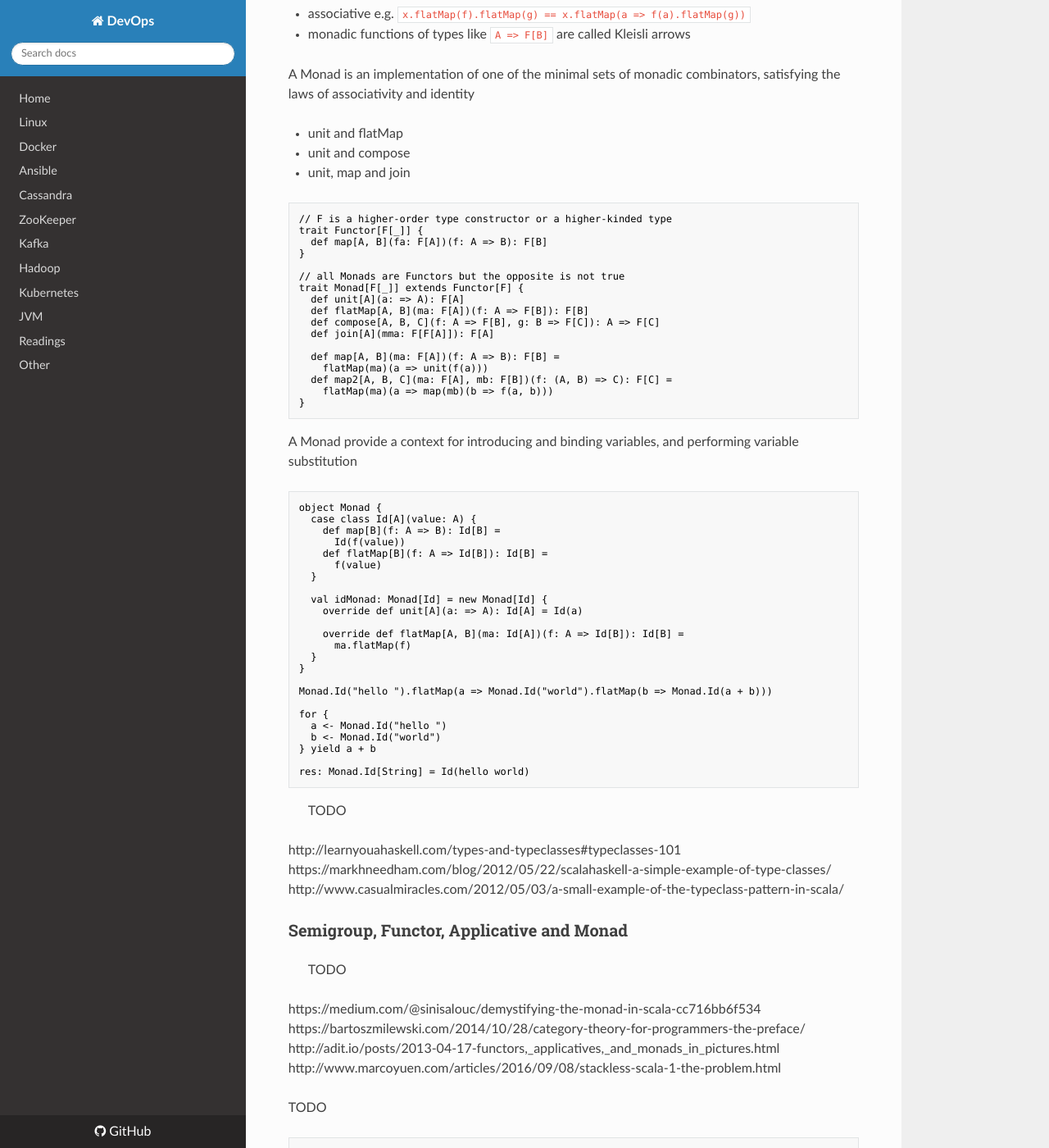
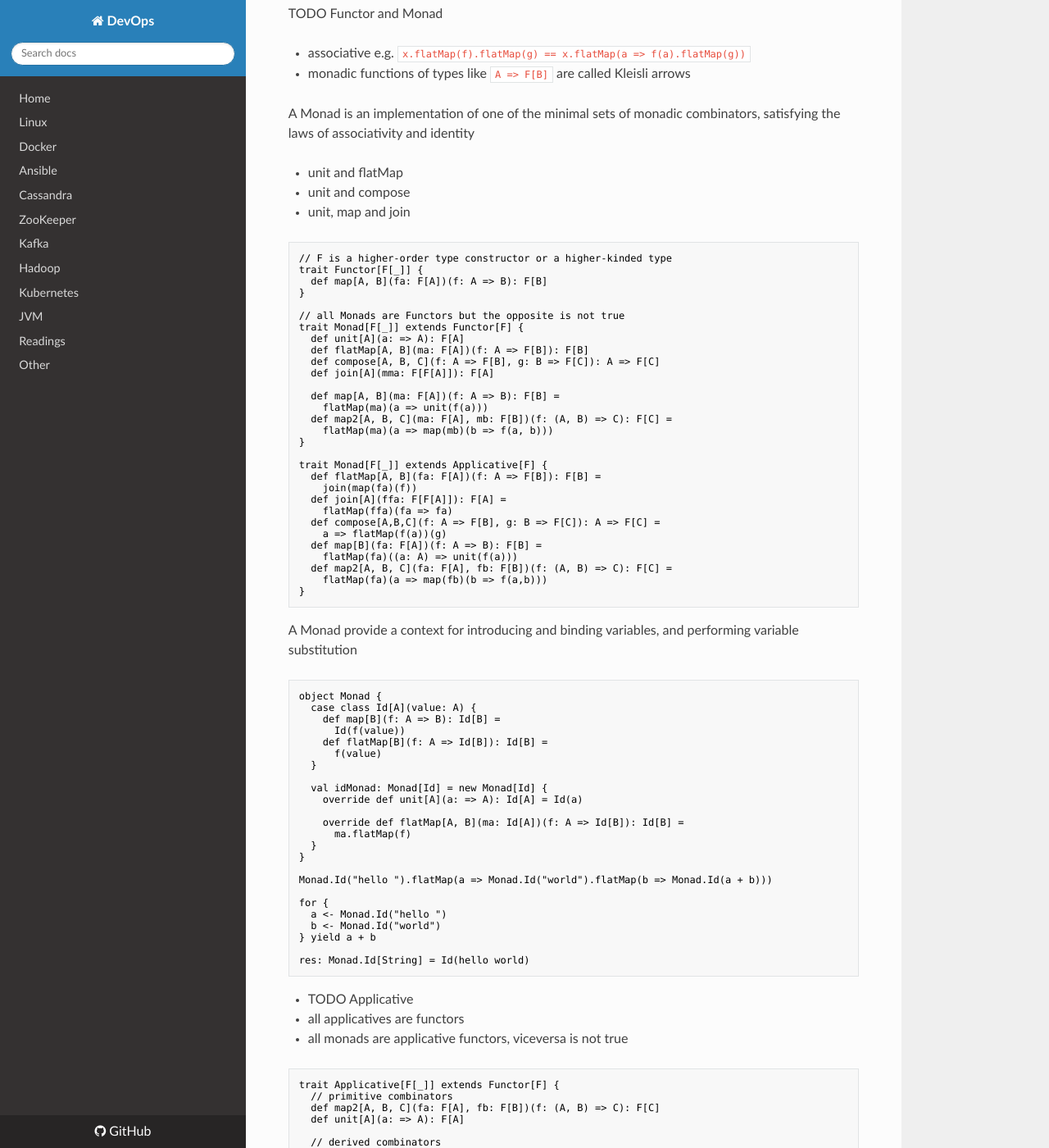
Before and after one commit to niqdev/devops, an MkDocs documentation site: the page built from docs/_scala.md, in a window 1280 px wide and 1400 px high, scrolled down 2065 px. Shown: the whole window at 82% size. Built offline with MkDocs 1.6.1, drawn with Linux system fonts in a browser that asks for light colours; nearby versions of some CDN libraries; old or Windows-style settings are respelled for this version of MkDocs; some of the changed text lies outside the part shown.

Commit message:
doc: update scala

````diff
--- a/docs/_scala.md
+++ b/docs/_scala.md
@@ -48,10 +48,12 @@
 * [All you don't need to know about Typeclasses](http://workday.github.io/assets/scala-exchange-type-classes)
 
 TODO
-* Semigroup: compose
-* Monoid: compose + identity
-* Functor
-* Monad
+* Semigroup: associativity
+* Monoid: associativity + identity
+* Functor: map
+* Monad: any of 3 monadic laws (e.g. unit + flatMap) + associativity and identity (extends Functor)
+* Applicative functor
+* Traversable functor
 
 What is a Monoid? Is an algebraic type with 2 laws, a binary operation over that type, satisfying associativity and an identity element
 
@@ -114,6 +116,19 @@ trait Monad[F[_]] extends Functor[F] {
   def map2[A, B, C](ma: F[A], mb: F[B])(f: (A, B) => C): F[C] =
     flatMap(ma)(a => map(mb)(b => f(a, b)))
 }
+
+trait Monad[F[_]] extends Applicative[F] {
+  def flatMap[A, B](fa: F[A])(f: A => F[B]): F[B] =
+    join(map(fa)(f))
+  def join[A](ffa: F[F[A]]): F[A] =
+    flatMap(ffa)(fa => fa)
+  def compose[A,B,C](f: A => F[B], g: B => F[C]): A => F[C] =
+    a => flatMap(f(a))(g)
+  def map[B](fa: F[A])(f: A => B): F[B] =
+    flatMap(fa)((a: A) => unit(f(a)))
+  def map2[A, B, C](fa: F[A], fb: F[B])(f: (A, B) => C): F[C] =
+    flatMap(fa)(a => map(fb)(b => f(a,b)))
+}
 ```
 
 A Monad provide a context for introducing and binding variables, and performing variable substitution
@@ -144,6 +159,30 @@ for {
 
 res: Monad.Id[String] = Id(hello world)
 ```
+
+* TODO Applicative
+
+- all applicatives are functors
+- all monads are applicative functors, viceversa is not true
+
+```scala
+trait Applicative[F[_]] extends Functor[F] {
+  // primitive combinators
+  def map2[A, B, C](fa: F[A], fb: F[B])(f: (A, B) => C): F[C]
+  def unit[A](a: => A): F[A]
+
+  // derived combinators
+  def map[A, B](fa: F[A])(f: A => B): F[B] =
+    map2(fa, unit(()))((a, _) => f(a))
+  def traverse[A, B](as: List[A])(f: A => F[B]): F[List[B]] =
+    as.foldRight(unit(List[B]()))((a, fbs) => map2(f(a), fbs)(_ :: _))
+}
+```
+
+Laws
+* Left and right identity
+* Associativity
+* Naturality of product
 
 > TODO
 
````
